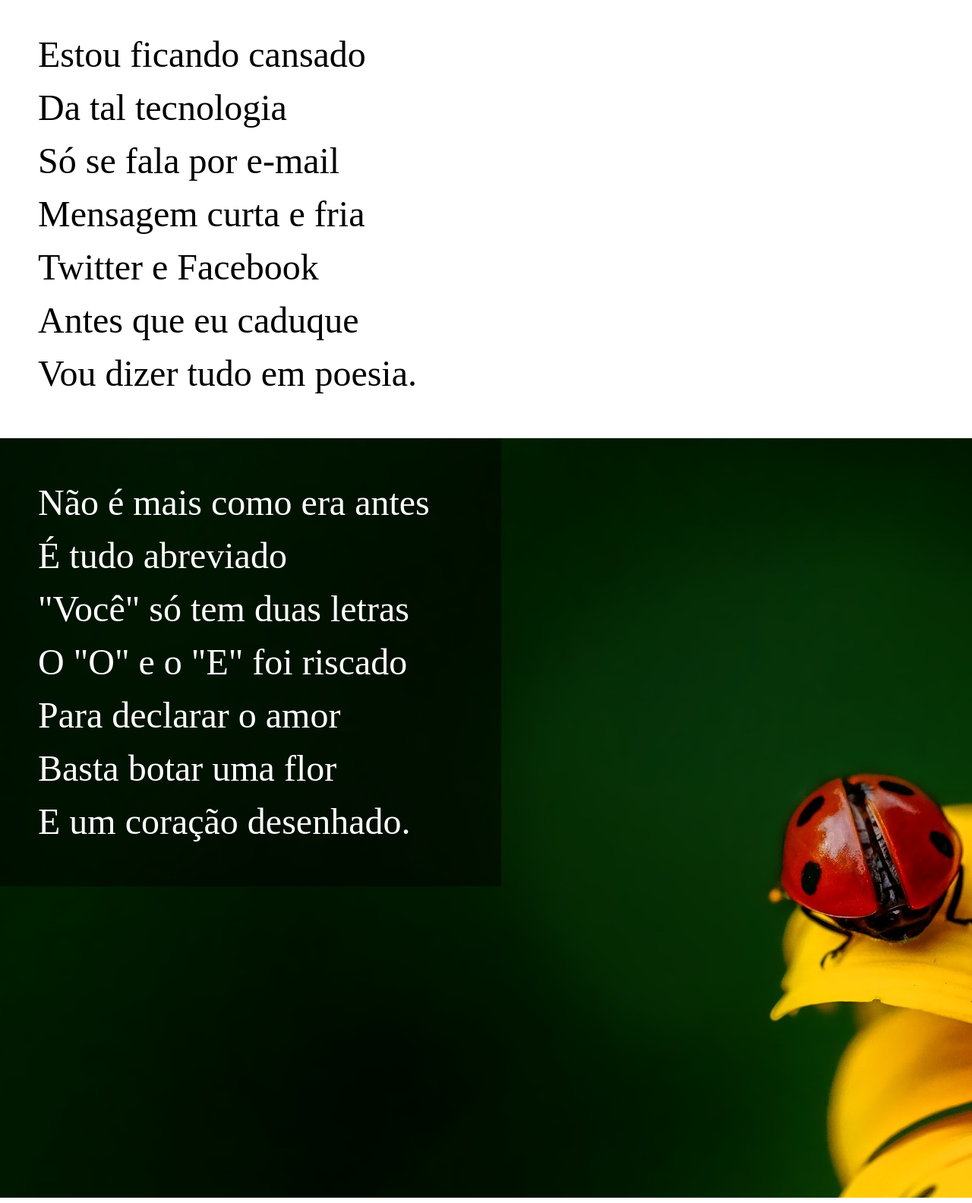
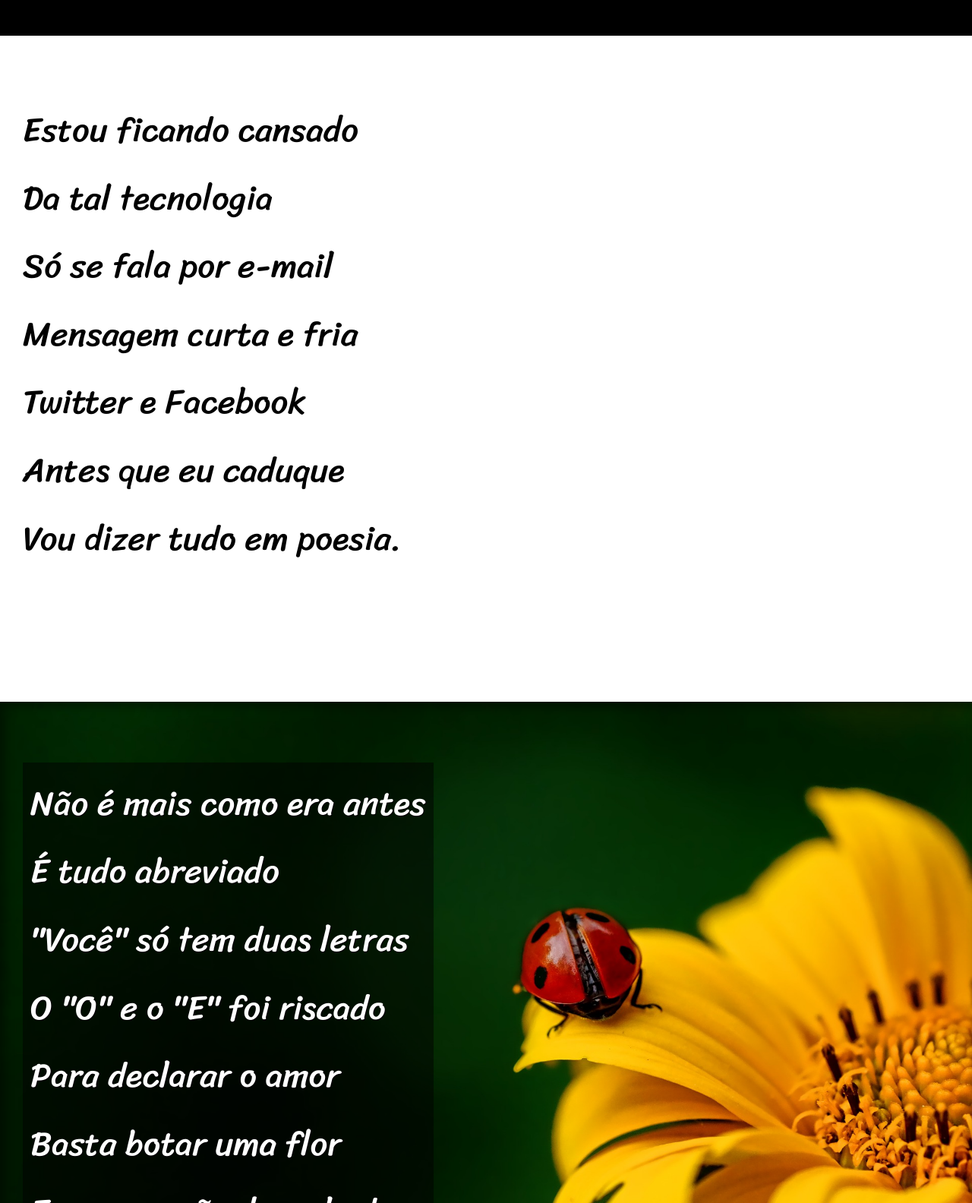
Before and after one commit to Gabriel0-0Alves/Estudo, a plain HTML site: page Modulo 3/Desafio/cordel.html in a window 1280 px wide. Shown: the part 213-1797 px from the top of the page at 76% size. Drawn offline with Linux system fonts and the light colour scheme.

Commit message:
Desafio completo

```diff
--- a/Modulo 3/Desafio/cordel.html
+++ b/Modulo 3/Desafio/cordel.html
@@ -4,114 +4,55 @@
     <meta charset="UTF-8">
     <meta name="viewport" content="width=device-width, initial-scale=1.0">
     <title>Cordel</title>
-    <style>
-        *{
-            padding: 0;
-            margin: 0;
-        }
-        body{
-            min-height: 100vh;
-            background-color: lightgray;
-        }
-        header{
-            background-color: black;
-            color: white;
-            text-align: center;
-            height: 200px;
-
-        }
-
-        header h1{
-            font-size: 50pt;
-            padding-top: 50px;
-        }
-        header a{
-            text-decoration: none;
-            color: white;
-            font-weight: bold;
-        }
-
-        header a:hover{
-            color: blue;
-            text-decoration: underline;
-        }
-
-        main{
-            background-color: white;
-        }
-
-        article{
-            font-size: 3em;
-        }
-
-        article p{
-            width: 70vh;
-            line-height: 70px;
-            padding: 50px;
-        }
-
-        div{
-            width: 100%;
-            height: 1000px;
-        }
-
-        div p{
-            background-color: rgba(0, 0, 0, 0.488);
-            color: white;
-
-        }
-
-        #primeiro{
-            background-image: url(imagens/background001.jpg);
-            box-shadow: -8px -7px -7px black ;
-        }
-
-        #segundo{
-            background-image: url(imagens/background002.jpg);
-        }
-    </style>
+    <link rel="stylesheet" href="estilo/style.css">
 </head>
 <body>
     <header>
         <h1>Cordel Moderno</h1>
-        <p>Por <a href="https://www.recantodasletras.com.br/poesias/3186743">Milton Duarte</a></p>
+        <p>Por <a href="https://www.recantodasletras.com.br/poesias/3186743" target="_blank">Milton Duarte</a></p>
     </header>
-    <main>
-        <section>
-            <article>
+
+    <section class="normal">
         <p>Estou ficando cansado<br>
             Da tal tecnologia<br>
             Só se fala por e-mail<br>
             Mensagem curta e fria<br>
             Twitter e Facebook<br>
             Antes que eu caduque<br>
-                    Vou dizer tudo em poesia.<br></p>
-                <div id="primeiro">
+            Vou dizer tudo em poesia.</p>
+    </section>
+
+    <section class="imagem" id="img01">
         <p>Não é mais como era antes<br>
             É tudo abreviado<br>
             "Você" só tem duas letras<br>
             O "O" e o "E" foi riscado<br>
             Para declarar o amor<br>
             Basta botar uma flor<br>
-                            E um coração desenhado.<br></p>
-                </div>
+            E um coração desenhado.</p>
+    </section>
+
+    <section class="normal">
         <p>Arroba agora não pesa<br>
             É parte de um endereço<br>
             Ponto final nem se usa<br>
             Ou vai até no começo<br>
             Agora é .com<br>
             Se o saite é muito bom<br>
-                    Ele vale um alto preço.<br>
-                    <br>
+            Ele vale um alto preço.
+        </p>
+        <p>
             Pra piorar a liguagem<br>
             O emoticom é um risco<br>
             Tem símbolo para tudo<br>
             Ponto e vírgula e um asterisco<br>
             Um beijo significa<br>
             Pra entender como fica<br>
-                    Decifre esse rabisco.<br>
+            Decifre esse rabisco.
         </p>
-                <div id="segundo">
+    </section>
+
+    <section class="imagem" id="img02">
         <p>Tenho saudade das cartas<br>
             Escritas com a própria mão<br>
             Mandava no mês de Junho<br>
@@ -119,25 +60,30 @@
             Mas matava a saudade<br>
             Era texto de verdade<br>
             Nas linhas do coração.</p>
-                </div>
-                <p>Agora, escrevo e envio<br>
+    </section>
+
+    <section class="normal">
+        <p>
+            Agora, escrevo e envio<br>
             Chegando na mesma hora<br>
             Mas quando vou prosear<br>
             A pessoa foi embora<br>
             Abriu outro aplicativo<br>
             O mundo ficou cativo<br>
-                    Da tecnologia do agora.<br>
-                    <br>
+            Da tecnologia do agora.
+        </p>
+
+         <p>
             Felizmente, pra orar<br>
             Não precisa de internet<br>
             Deus escuta todo mundo<br>
             Se quiser, faça esse teste<br>
             Dois pontos são dois joelhos<br>
             Seus lábios são aparelhos<br>
-                    Deixe que Deus interprete.</p>
-            </article>
+            Deixe que Deus interprete.
+        </p>
     </section>
-    </main>
+
     <footer>
         <p>Site Criado por Gabriel para o <strong>CursoemVideo</strong></p>
     </footer>
--- /dev/null
+++ b/Modulo 3/Desafio/estilo/style.css
@@ -0,0 +1,100 @@
+@charset "UTF-8";
+
+@import url('https://fonts.googleapis.com/css2?family=Passion+One&display=swap');
+@import url('https://fonts.googleapis.com/css2?family=Sriracha&display=swap');
+
+:root{
+    --fonte1: Verdana, Geneva, Tahoma, sans-serif;
+    --fonte2: "Passion One", sans-serif;
+    --fonte3: "Sriracha", cursive;
+
+}
+
+*{
+    padding: 0px;
+    margin: 0px;
+}
+
+html, body{
+    min-height: 100vh;
+    background-color: darkgray;
+    font-family: var(--fonte1);
+}
+
+header{
+    background-color: black;
+    color: white;
+    text-align: center;
+}
+
+header h1{
+    padding-top: 50px;
+    font-variant: small-caps;
+    font-family: var(--fonte2);
+    font-size: 10vw;
+}
+
+header{
+    padding-bottom: 50px;
+}
+
+header a{
+    text-decoration: none;
+    color: white;
+    font-weight: bolder;
+}
+
+header a:hover{
+    text-decoration: underline;
+}
+
+section{
+    padding-top: 10vh;
+    padding-bottom: 10vh;
+    padding-left: 30px;
+    line-height: 2em;
+    font-family: var(--fonte3);
+    font-size: 3.5vw;
+}
+
+section > p{
+    padding-bottom: 2em;
+}
+
+section.normal{
+    background-color: white;
+    color: black;
+}
+
+section.imagem{
+    background-color: rgb(34, 34, 34);
+    color: white;
+    box-shadow: inset 6px 6px 13px 0px rgba(0, 0, 0, 0.418);
+    background-size: cover;
+    background-attachment: fixed;
+}
+
+.imagem p{
+    display: inline-block;
+    padding: 10px;
+    background-color: rgba(0, 0, 0, 0.499);
+    text-shadow: 1px 1px 0px black;
+
+}
+
+#img01{
+    background-image: url(../imagens/background001.jpg);
+    background-position: right center;
+}
+
+#img02{
+    background-image: url(../imagens/background002.jpg);
+    background-position: right center;
+}
+
+footer{
+    background-color: black;
+    color: white;
+    text-align: center;
+    padding: 10px;
+}
```
Lines whose indentation alone changed are shown as unchanged.
